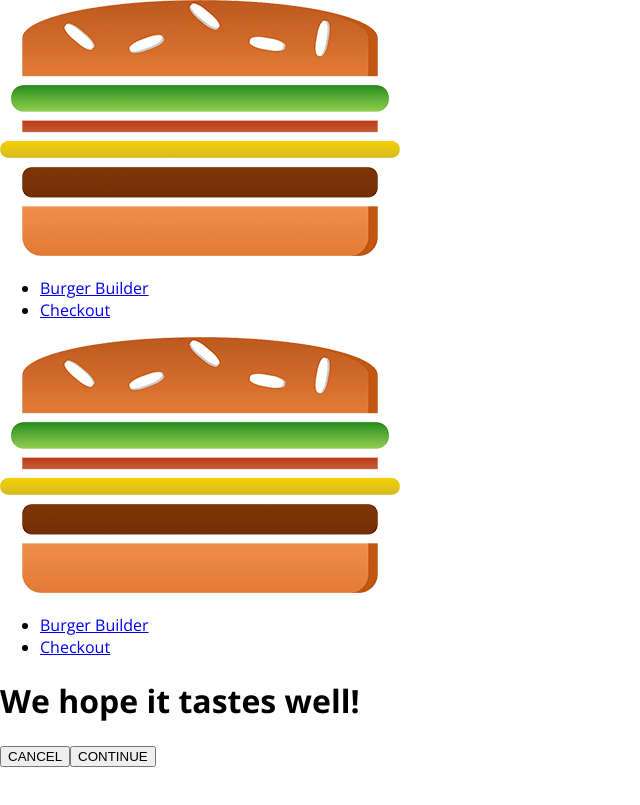
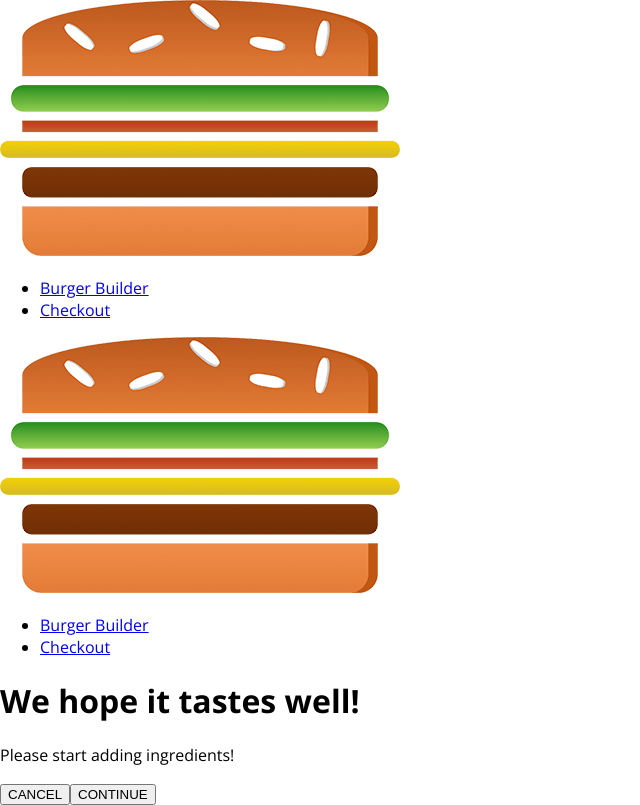
Before and after one commit to ResalR92/react_burger_app, a React app: page /checkout in a window 1280 px wide. Shown: the whole page, without its empty margins (0-640 px from the left). Built offline with nearby package versions, Linux system fonts and the light colour scheme.

Commit message:
passing_ingredients_via_query_params_to_checkout

```diff
--- a/src/containers/BurgerBuilder/BurgerBuilder.js
+++ b/src/containers/BurgerBuilder/BurgerBuilder.js
@@ -121,7 +121,21 @@ class BurgerBuilder extends Component {
     //     this.setState({ loading: false, purchashing: false });
     //   });
 
-    this.props.history.push("/checkout");
+    // passing ingredients via query params
+    const queryParams = [];
+    for (let i in this.state.ingredients) {
+      queryParams.push(
+        encodeURIComponent(i) +
+          "=" +
+          encodeURIComponent(this.state.ingredients[i])
+      );
+    }
+    queryParams.push("price=" + this.state.totalPrice);
+    const queryString = queryParams.join("&");
+    this.props.history.push({
+      pathname: "/checkout",
+      search: "?" + queryString
+    });
   };
 
   render() {
--- a/src/containers/Checkout/Checkout.js
+++ b/src/containers/Checkout/Checkout.js
@@ -11,6 +11,21 @@ class Checkout extends Component {
       bacon: 1
     }
   };
+
+  componentWillMount() {
+    const query = new URLSearchParams(this.props.location.search);
+    const ingredients = {};
+    let price = 0;
+    for (let param of query.entries()) {
+      // ['salad', '1']
+      if (param[0] === "price") {
+        price = param[1];
+      } else {
+        ingredients[param[0]] = +param[1];
+      }
+    }
+    this.setState({ ingredients: ingredients, totalPrice: price });
+  }
 
   checkoutCancelledHandler = () => {
     this.props.history.goBack();
```
